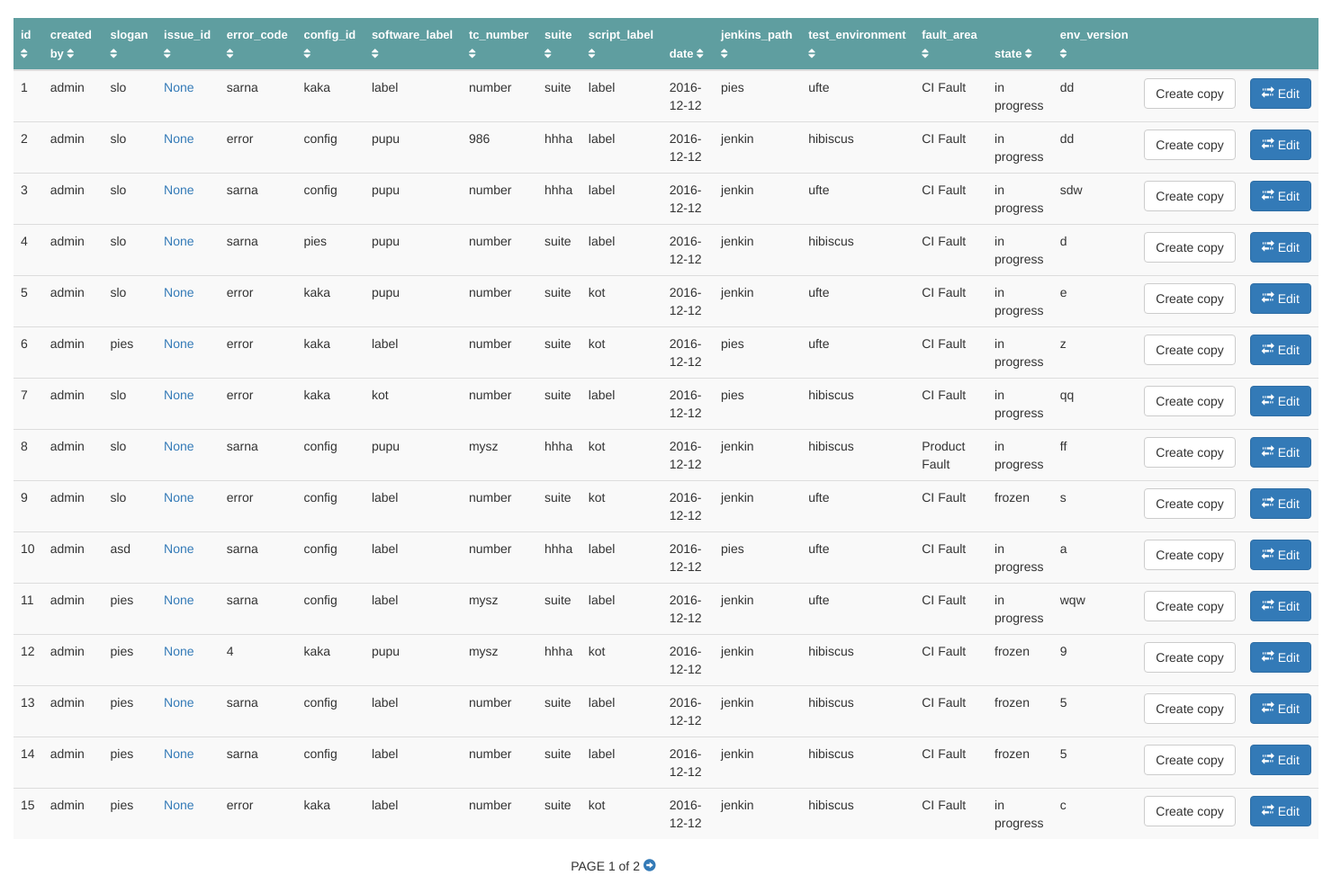
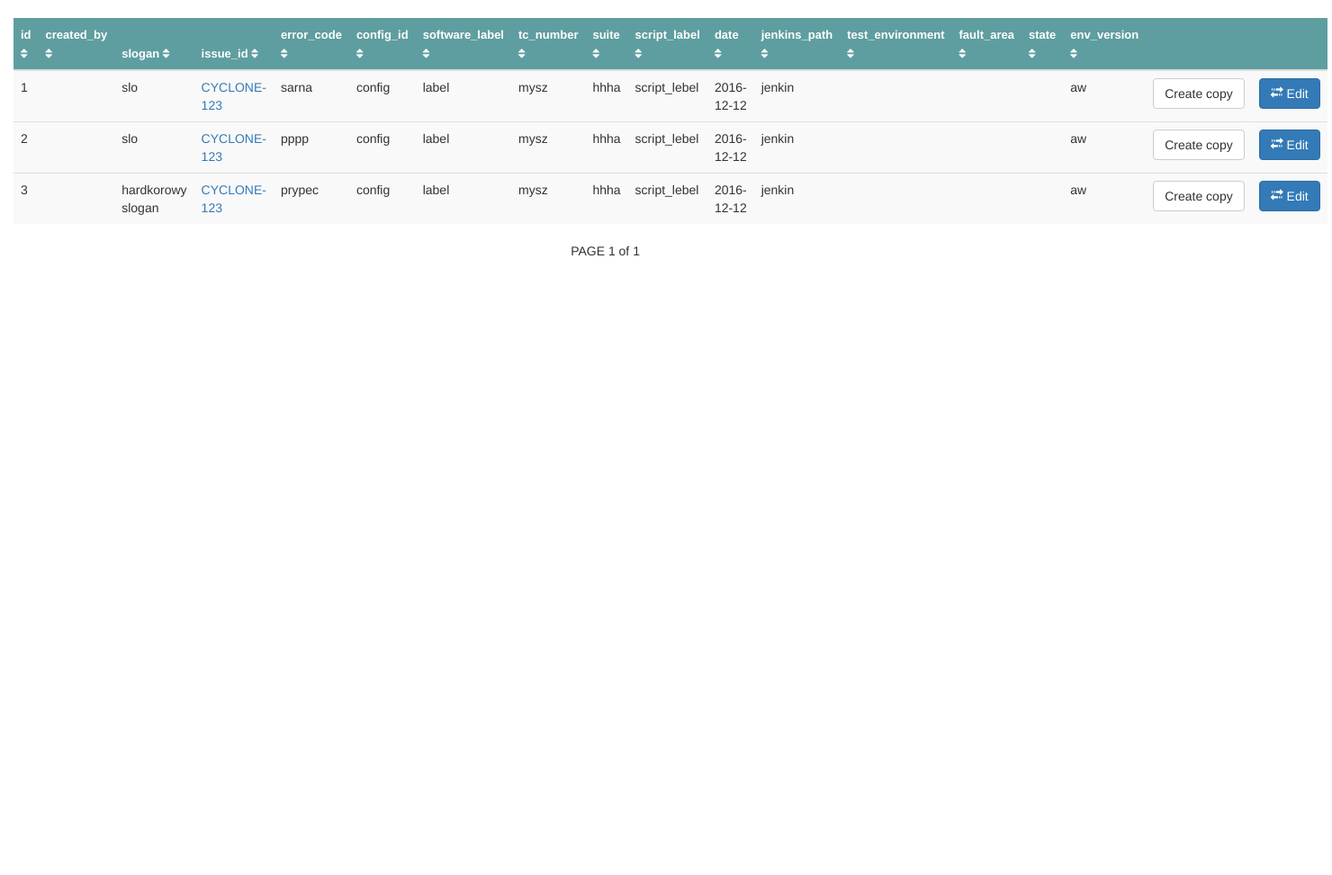
Before and after one commit to dariusz-adler/c-tool, a Django app: page / in a window 1480 px wide. Shown: the part 52-1025 px from the top of the page at 90% size. After the commit the page ends 337 px from the top, so only its background shows below. Run offline with Django 3.2, Linux system fonts and the light colour scheme; a user stored in the database is signed in; data comes from the database, SQL or seed files in the repository; some libraries are stand-ins or nearby versions.

Commit message:
added substring searching and "created_by" field to Error model

```diff
--- a/errors/models.py
+++ b/errors/models.py
@@ -1,10 +1,9 @@
 from django.db import models
-from django.contrib.auth.models import Permission, User
 import re
 
 
 class Error(models.Model):
-    user = models.ForeignKey(User, default=1)
+    created_by = models.CharField(max_length=200)
     slogan = models.CharField(max_length=200)
     issue_id = models.CharField(max_length=200)
     error_code = models.CharField(max_length=200)
@@ -41,20 +40,22 @@ class Error(models.Model):
         return [(field.name, field.value_to_string(self)) for field in all_fields]
 
     def __str__(self):
-        return '{} {} {} {} {} {} {} {} {} {} {} {} {} {}'.format(self.slogan,
-                                                                  self.issue_id,
-                                                                  self.error_code,
-                                                                  self.config_id,
-                                                                  self.software_label,
-                                                                  self.tc_number,
-                                                                  self.suite,
-                                                                  self.script_label,
-                                                                  self.date,
-                                                                  self.jenkins_path,
-                                                                  self.test_environment,
-                                                                  self.fault_area,
-                                                                  self.state,
-                                                                  self.env_version)
+        return '{} {} {} {} {} {} {} {} {} {} {} {} {} {}'.format(
+            self.created_by,
+            self.slogan,
+            self.issue_id,
+            self.error_code,
+            self.config_id,
+            self.software_label,
+            self.tc_number,
+            self.suite,
+            self.script_label,
+            self.date,
+            self.jenkins_path,
+            self.test_environment,
+            self.fault_area,
+            self.state,
+            self.env_version)
 
     def parse_issue_id_to_url_address(self):
         pattern = r'^CYCLONE-\d+'
--- a/errors/templates/errors/index.html
+++ b/errors/templates/errors/index.html
@@ -24,23 +24,13 @@
             <tr>
                 {% for field, _ in fields %}
                     {% if field == column %}
-                        {% if field == 'user' %}
-                            <th><a href="{% url 'error:sorting' field direction %}">{{ "created by" }} <i
-                                    class="{{ icon }}"></i></a></th>
-                        {% else %}
+
                         <th><a href="{% url 'error:sorting' field direction %}">{{ field }} <i
                                 class="{{ icon }}"></i></a></th>
-                        {% endif %}
-                        {% else %}
-                        {% if field == 'user' %}
-                            <th><a href="{% url 'error:sorting' field 'asc' %}">{{ "created by" }} <i
-                                    class="fa fa-sort"></i></a>
-                            </th>
                     {% else %}
                         <th><a href="{% url 'error:sorting' field 'asc' %}">{{ field }} <i
                                 class="fa fa-sort"></i></a>
                         </th>
-                        {% endif %}
                     {% endif %}
                 {% endfor %}
                 <th></th>
@@ -60,8 +50,6 @@
                             {% else %}
                                 <td><a href="{{ value }}">{{ error.parse_url_address_to_issue_id }}</a></td>
                             {% endif %}
-                            {% elif name == 'user' %}
-                            <td>{{ error.user }}</td>
                             {% else %}
                             <td>{{ value }}</td>
                         {% endif %}
@@ -98,7 +86,7 @@
                                     </div>
                                     </div>
                                     <div class="row">
-                                        <div class="col-md-12"><br>CREATED BY: {{ error.user }}</div>
+                                        <div class="col-md-12"><br>CREATED BY: {{ error.created_by }}</div>
                                     </div>
                                 {% endif %}
                         </div>
--- a/errors/views.py
+++ b/errors/views.py
@@ -46,8 +46,8 @@ def index(request):
         all_errors = paginator.page(paginator.num_pages)
     query = request.GET.get("q")
     if query:
-        fields = ['slogan', 'issue_id', 'error_code', 'config_id', 'software_label', 'tc_number', 'suite',
-                  'script_label', 'jenkins_path', 'test_environment', 'state']
+        fields = ['created_by', 'slogan', 'issue_id', 'error_code', 'config_id', 'software_label', 'tc_number', 'suite',
+                  'script_label', 'jenkins_path', 'test_environment', 'fault_area','state', 'env_version']
         values = []
         for i in range(len(fields)):
             values.append(query)
@@ -58,6 +58,8 @@ def index(request):
                    'fields': Error().get_fields()}
 
     return render(request, 'errors/index.html', context)
+
+
 
 
 def detail(request, error_id):
@@ -108,7 +110,7 @@ def add_error(request):
         form = ErrorForm(request.POST)
         if form.is_valid():
             error = form.save(commit=False)
-            error.user = request.user
+            error.created_by = request.user
             error.issue_id = error.parse_issue_id_to_url_address()
             error.save()
             messages.success(request, 'Error has beed added with id: {}'.format(error.id))
@@ -131,6 +133,7 @@ def create_copy(request, error_id):
         if form.is_valid():
             error_copy = deepcopy(error)
             error_copy.id = None
+            error_copy.created_by = request.user
             error_copy.issue_id = error.parse_issue_id_to_url_address()
             error_copy.save()
             messages.success(request, 'Error copy has beed created with id: {}'.format(error_copy.id))
@@ -178,7 +181,7 @@ def dynamic_query(request, model, fields, values, operator):
     queries = []
     for (f, v) in zip(fields, values):
         if v != "":
-            kwargs = {str('%s__exact' % f): str('%s' % v)}
+            kwargs = {str('%s__icontains' % f): str('%s' % v)}
             queries.append(Q(**kwargs))
     if len(queries) > 0:
         q = Q()
@@ -226,6 +229,7 @@ def update_error(request, error_id):
     return render(request, 'errors/error_form.html', context)
 
 
+
 def login_user(request):
     next = request.GET.get('next', 'index/')
     if request.method == "POST":
```
Also changed, not shown: db.sqlite3. Lines whose indentation alone changed are shown as unchanged.
